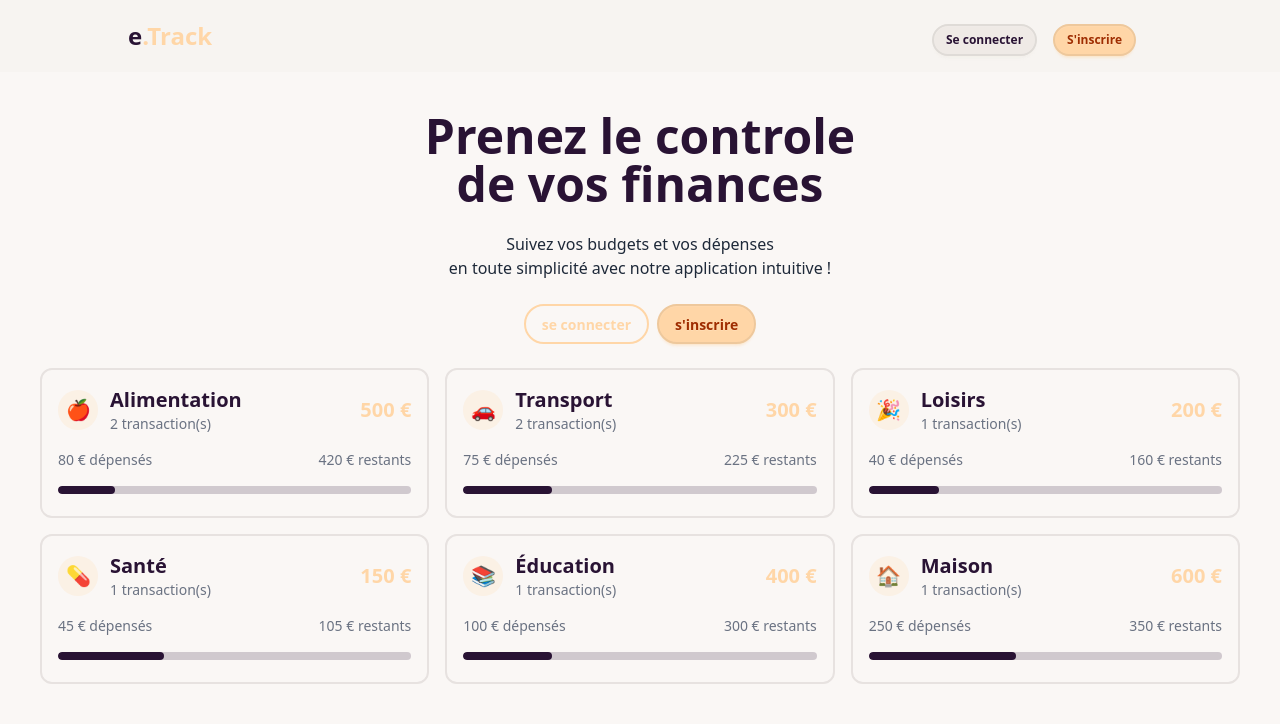
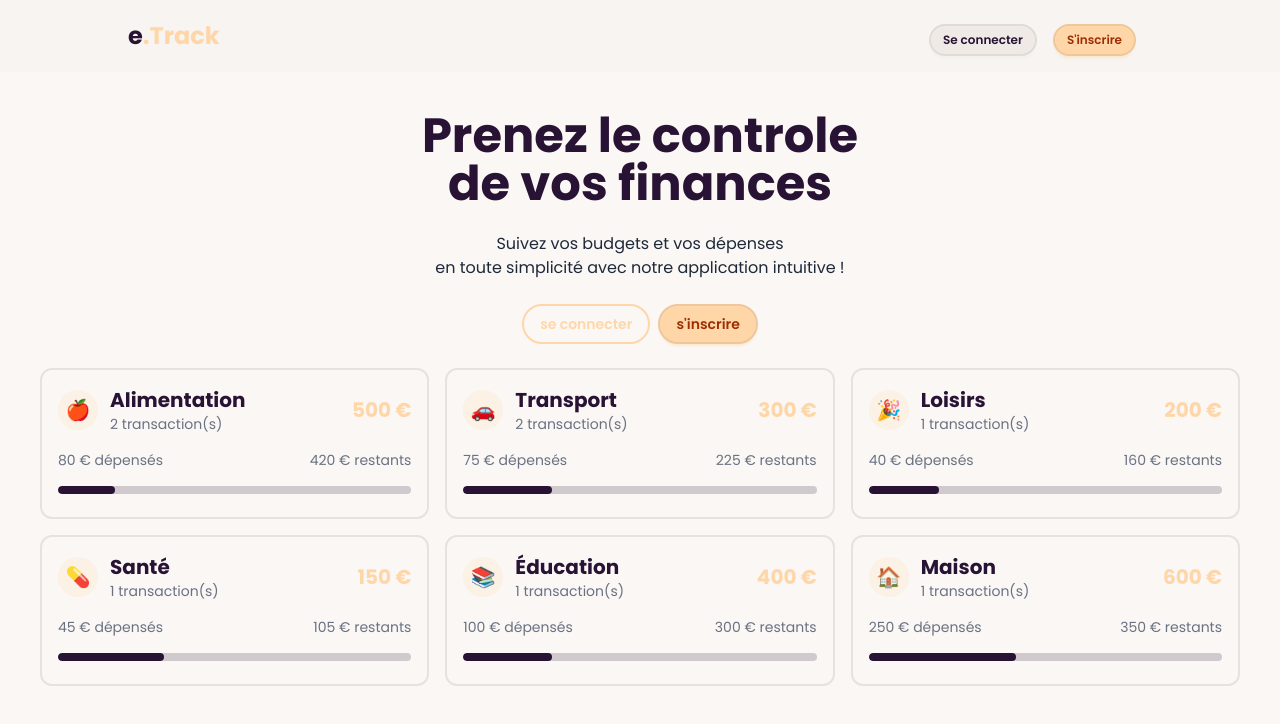
Before and after one commit to AchrafJarhou/gestion-finance, a Next.js app: page / in a window 1280 px wide. Shown: the top 724 px of the page. Built offline with nearby package versions, Linux system fonts and the light colour scheme; no server answers.

Commit message:
changement typographie

```diff
--- a/app/globals.css
+++ b/app/globals.css
@@ -2,3 +2,22 @@
 @plugin "daisyui" {
   themes: light --default, dark --prefersdark, cupcake;
 }
+
+/* DaisyUI themes are configured in tailwind.config.ts
+   Use the `data-theme` attribute on <html> or <body> to select a theme (e.g. data-theme="cupcake")
+*/
+
+/* Apply the Poppins variable from next/font as the default UI font */
+html,
+body {
+  font-family: var(
+    --font-poppins,
+    ui-sans-serif,
+    system-ui,
+    -apple-system,
+    "Segoe UI",
+    Roboto,
+    "Helvetica Neue",
+    Arial
+  );
+}
--- a/app/layout.tsx
+++ b/app/layout.tsx
@@ -1,5 +1,5 @@
 import type { Metadata } from "next";
-import { Geist, Geist_Mono } from "next/font/google";
+import { Geist, Geist_Mono, Poppins } from "next/font/google";
 import "./globals.css";
 import {
   ClerkProvider,
@@ -20,6 +20,12 @@ const geistMono = Geist_Mono({
   subsets: ["latin"],
 });
 
+const poppins = Poppins({
+  variable: "--font-poppins",
+  subsets: ["latin"],
+  weight: ["300", "400", "600", "700"],
+});
+
 export const metadata: Metadata = {
   title: "Create Next App",
   description: "Generated by create next app",
@@ -32,9 +38,9 @@ export default function RootLayout({
 }>) {
   return (
     <ClerkProvider>
-      <html lang="en" data-theme="cupcake">
+      <html lang="fr" data-theme="cupcake">
         <body
-          className={`${geistSans.variable} ${geistMono.variable} antialiased`}
+          className={`${poppins.variable} ${geistMono.variable} antialiased`}
         >
           {children}
         </body>
--- a/tailwind.config.ts
+++ b/tailwind.config.ts
@@ -7,7 +7,16 @@ export default {
     "./pages/**/*.{js,ts,jsx,tsx}",
   ],
   theme: {
-    extend: {},
+    extend: {
+      fontFamily: {
+        sans: [
+          "var(--font-poppins)",
+          "var(--font-geist-sans)",
+          "ui-sans-serif",
+          "system-ui",
+        ],
+      },
+    },
   },
   plugins: [daisyui],
   daisyui: { themes: ["light", "dark", "cupcake"] },
```
